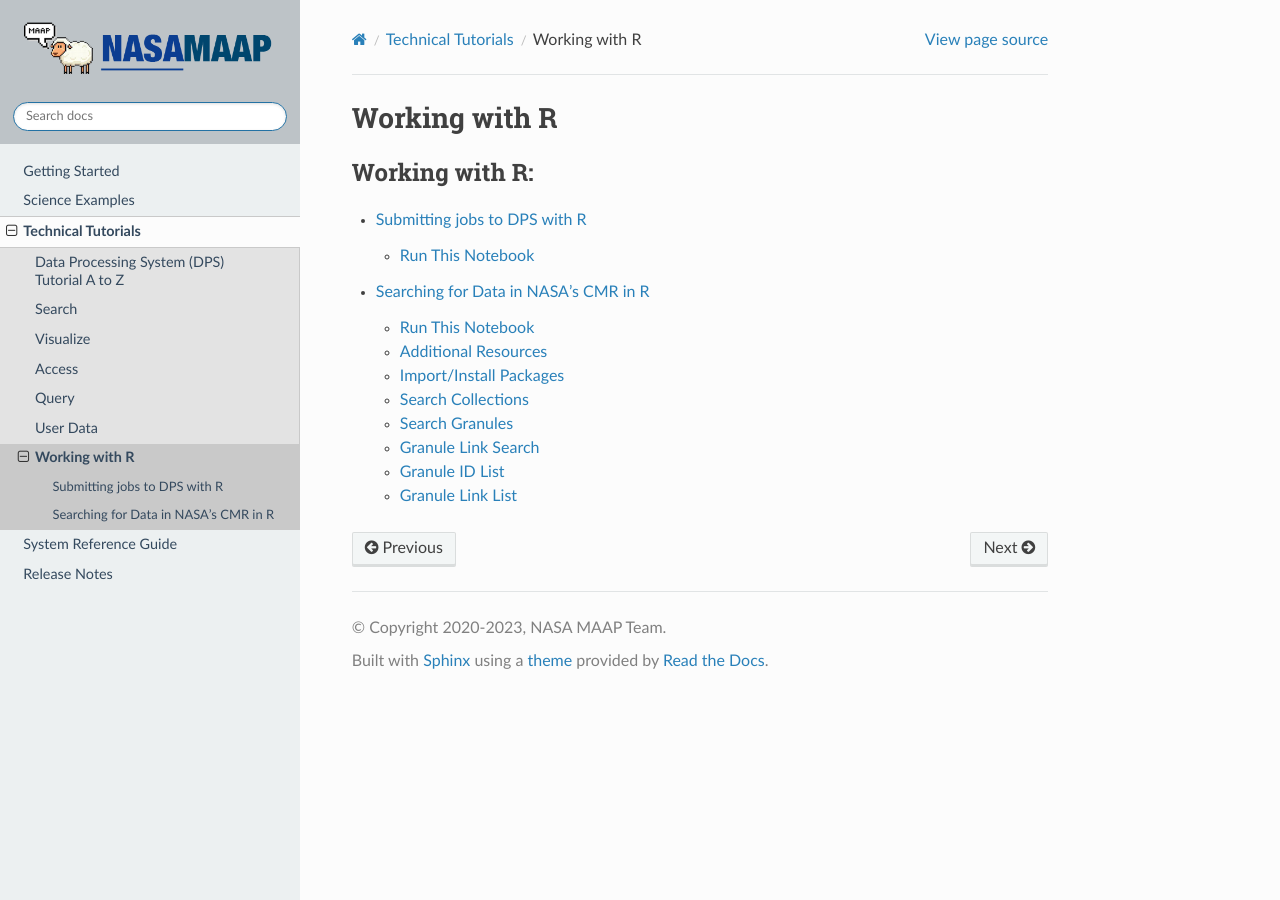
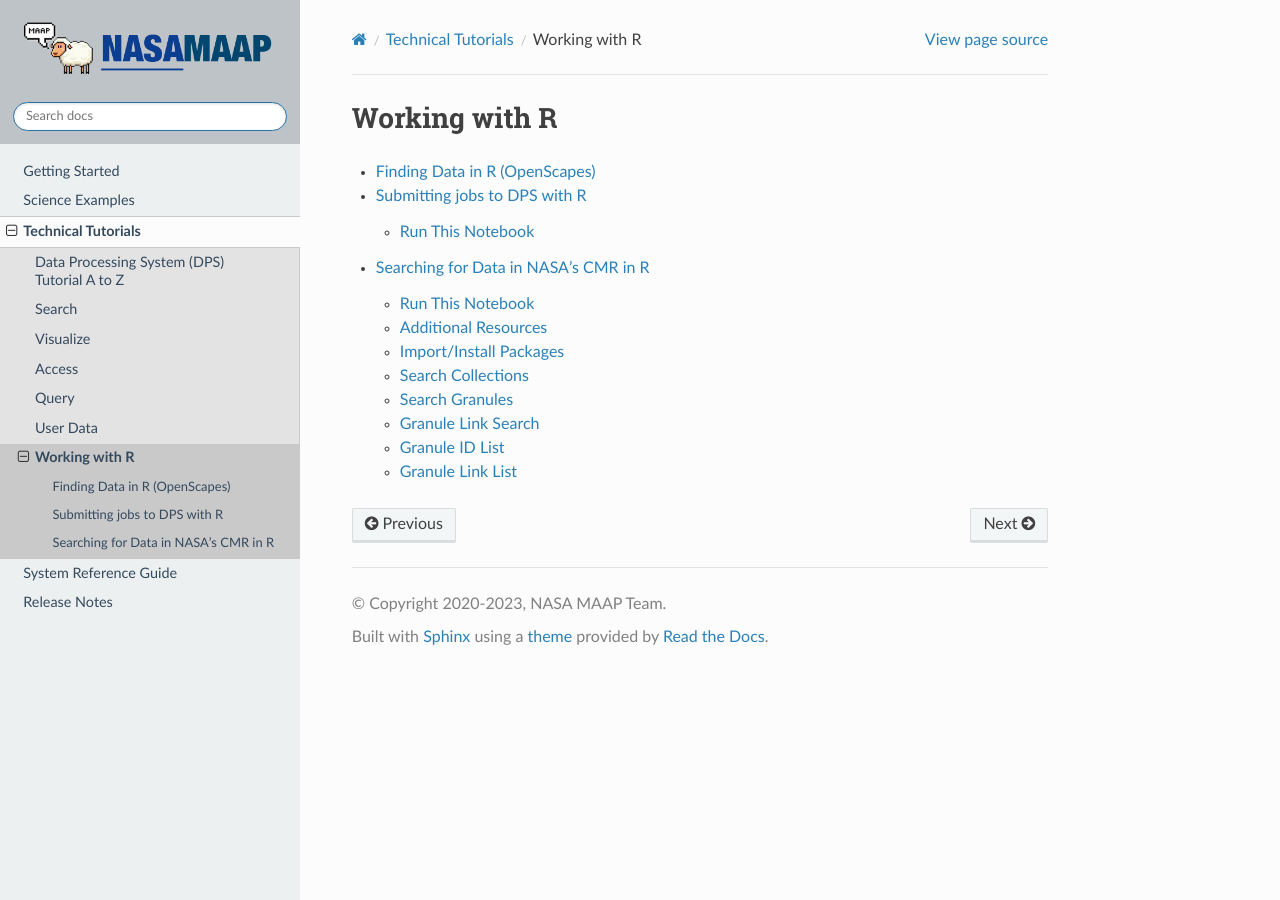
Before and after one commit to MAAP-Project/maap-documentation, a Sphinx documentation site: the page built from docs/source/technical_tutorials/working_with_r.rst, in a window 1280 px wide. Built offline with Sphinx 7.4.7 and the Read the Docs theme 3.1.0, drawn with Linux system fonts in a browser that asks for light colours; pages that are not in the unit, such as notebooks, are missing from menus.

Commit message:
Add OpenScape find data in R reference to working with R

```diff
--- a/docs/source/technical_tutorials/working_with_r.rst
+++ b/docs/source/technical_tutorials/working_with_r.rst
@@ -3,9 +3,10 @@
 Working with R
 =======================================
 
+
 .. toctree::
   :maxdepth: 2
-  :caption: Working with R:
 
+  working_with_r/find_data_in_r.rst
   working_with_r/submitting_jobs_r.ipynb
   working_with_r/cmr_search_in_r.ipynb
--- /dev/null
+++ b/docs/source/technical_tutorials/working_with_r/find_data_in_r.rst
@@ -0,0 +1,4 @@
+Finding Data in R (OpenScapes)
+=====================================
+
+Visit the OpenScapes documentation here: `Finding Data in R (OpenScapes) <https://nasa-openscapes.github.io/earthdata-cloud-cookbook/how-tos/find-data/find-r.html>`_.
```
